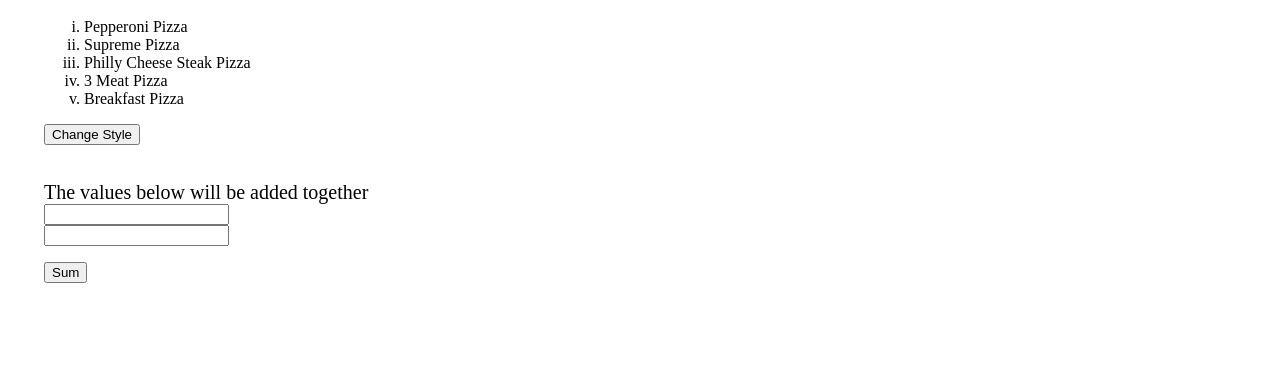
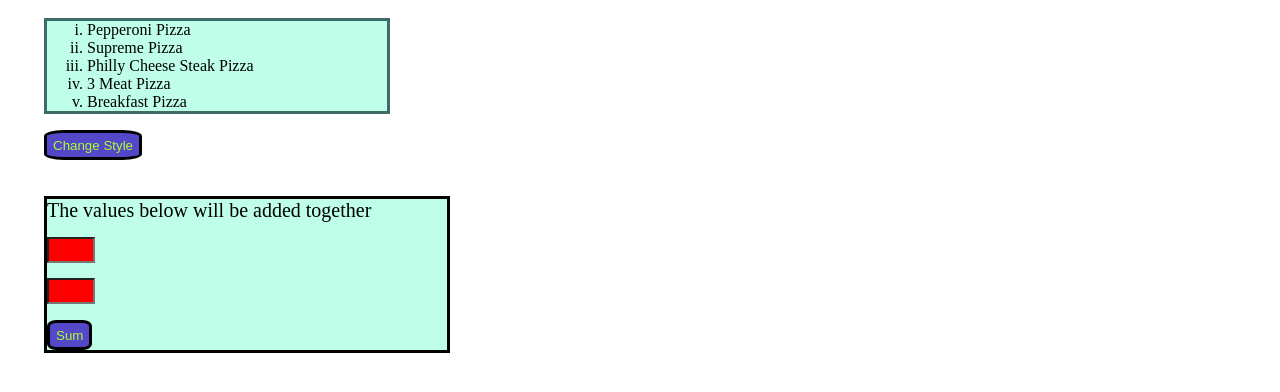
Before and after one commit to sbiswa338/web-intro, a plain HTML site: page page4.html in a window 1280 px wide. Shown: the part 130-522 px from the top of the page. Drawn offline with Linux system fonts and the light colour scheme.

Commit message:
Added a little styling

```diff
--- a/css/styles.css
+++ b/css/styles.css
@@ -89,6 +89,35 @@ label {
     margin: 36px;
 }
 
+.lab ul{
+    border: solid rgb(61, 108, 102);
+    max-width: 300px;
+    background-color: rgb(128, 255, 212, .5) ;
+}
+
+.lab button{
+    border: solid black;
+    font-size: bold;
+    border-radius: 20%;
+    height: 30px;
+    color: greenyellow;
+    background-color: #5448c8;
+    cursor: pointer;
+}
+
 .my-roman {
     list-style: lower-roman;
 }
+
+.lab form {
+    border: solid;
+    max-width: 400px;
+    background-color: rgba(128, 255, 212, .5)
+}
+.lab form input{
+    width: 40px;
+    height: 20px;
+    margin-top: 15px;
+    background-color: red;
+    color: azure;
+}
```
